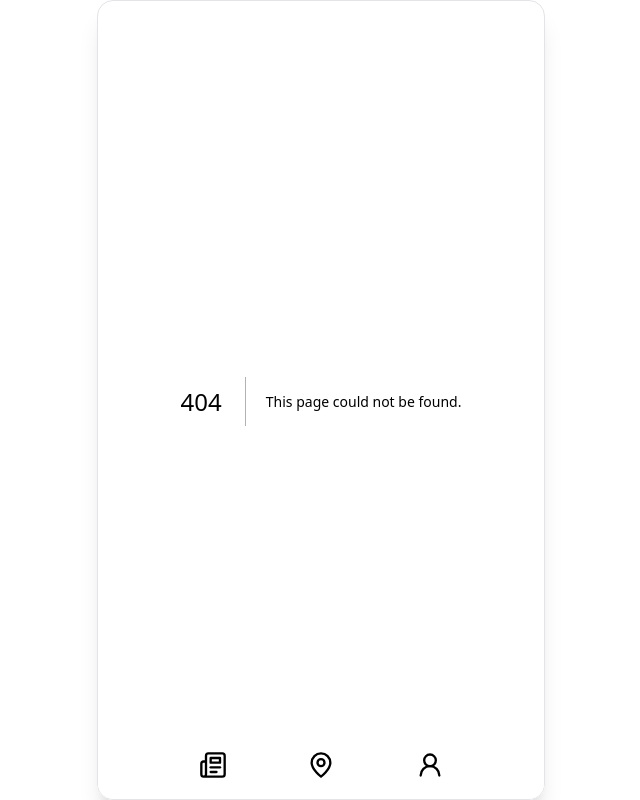
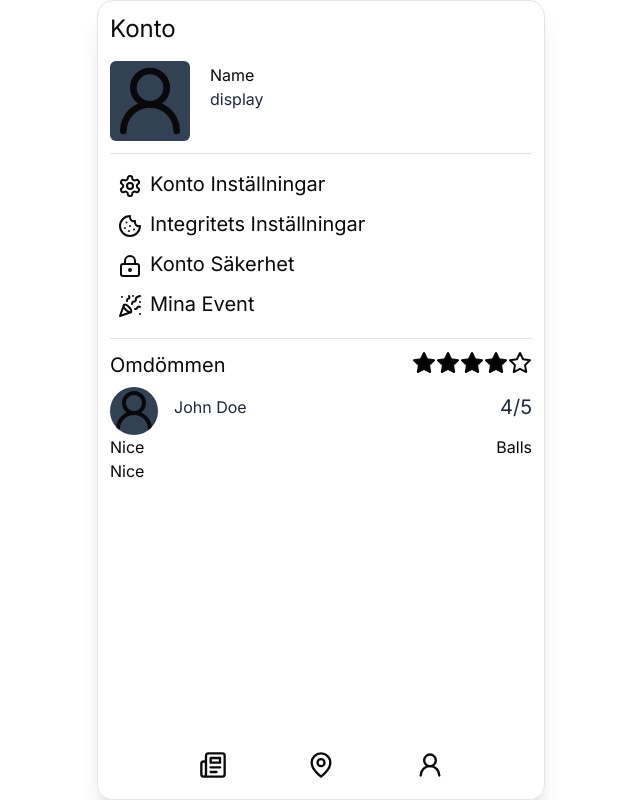
Before and after one commit to JoarM/heet, a Next.js app: page /account in a window 1280 px wide. Before the commit this address had no page. Shown: the whole page, without its empty margins (319-959 px from the left). Built offline with nearby package versions, Linux system fonts and the light colour scheme.

Commit message:
profile page

```diff
--- /dev/null
+++ b/app/account/page.tsx
@@ -0,0 +1,40 @@
+import { UserRound, Settings, Cookie, LockKeyhole, PartyPopper, Star} from "lucide-react";
+import { Separator } from "@/components/ui/separator";
+import Link from "next/link";
+
+export default async function AccountPage() {
+    return (
+        <div className="p-3">
+            <header className="text-2xl">Konto</header>
+            <div className="mt-4">
+                <UserRound className="size-20 bg-slate-700 rounded-md inline-block"/>
+                <div className="inline-block max-w-10 mx-5">
+                    <header>Name</header>
+                    <p className="text-slate-800">display</p>
+                </div>
+                <Separator className="my-3"/>
+                <div className="my-3">
+                    <Link href="" className="block text-xl"><Settings className="inline m-2"/>Konto Inställningar</Link>
+                    <Link href="" className="block text-xl"><Cookie className="inline m-2"/>Integritets Inställningar</Link>
+                    <Link href="" className="block text-xl"><LockKeyhole className="inline m-2"/>Konto Säkerhet</Link>
+                    <Link href="" className="block text-xl"><PartyPopper className="inline m-2"/>Mina Event</Link>
+                </div>
+                <Separator className="my-3"/>
+                <div className="flex">
+                    <p className="text-xl w-max inline">Omdömmen</p>
+                    <div className="ml-auto flex w-max"><Star className="fill-black" /><Star className="fill-black"/><Star className="fill-black"/><Star className="fill-black"/><Star/></div>
+                </div>
+                    <div className="flex">
+                        <UserRound className="size-12 bg-slate-700 rounded-full mt-2"/>
+                        <p className="text-slate-800 m-4">John Doe</p>
+                        <p className="text-slate-800 ml-auto my-auto text-xl">4/5</p>
+                    </div>
+                    <div>
+                        <p className="w-max float-left font">Nice</p>
+                        <p className="ml-auto w-max">Balls</p>
+                        <p>Nice</p>
+                    </div>
+            </div>
+        </div>
+    )
+}
--- a/app/layout.tsx
+++ b/app/layout.tsx
@@ -33,7 +33,7 @@ export default function RootLayout({
               <div className="flex items-center justify-evenly flex-wrap m-5">
                 <Link href={"/news"}><Newspaper className="size-7" /></Link>
                 <Link href={"/"}><MapPin className="size-7" /></Link>
-                <Link href={""}><UserRound className="size-7"/></Link>
+                <Link href={"/account"}><UserRound className="size-7"/></Link>
               </div>
             </nav>
           </div>
--- /dev/null
+++ b/components/ui/separator.tsx
@@ -0,0 +1,31 @@
+"use client"
+
+import * as React from "react"
+import * as SeparatorPrimitive from "@radix-ui/react-separator"
+
+import { cn } from "@/lib/utils"
+
+const Separator = React.forwardRef<
+  React.ElementRef<typeof SeparatorPrimitive.Root>,
+  React.ComponentPropsWithoutRef<typeof SeparatorPrimitive.Root>
+>(
+  (
+    { className, orientation = "horizontal", decorative = true, ...props },
+    ref
+  ) => (
+    <SeparatorPrimitive.Root
+      ref={ref}
+      decorative={decorative}
+      orientation={orientation}
+      className={cn(
+        "shrink-0 bg-border",
+        orientation === "horizontal" ? "h-[1px] w-full" : "h-full w-[1px]",
+        className
+      )}
+      {...props}
+    />
+  )
+)
+Separator.displayName = SeparatorPrimitive.Root.displayName
+
+export { Separator }
--- a/package.json
+++ b/package.json
@@ -15,6 +15,7 @@
     "@radix-ui/react-icons": "^1.3.0",
     "@radix-ui/react-label": "^2.0.2",
     "@radix-ui/react-popover": "^1.0.7",
+    "@radix-ui/react-separator": "^1.0.3",
     "@radix-ui/react-slot": "^1.0.2",
     "@vis.gl/react-google-maps": "^1.0.0",
     "class-variance-authority": "^0.7.0",
```
Also changed, not shown: 1 other file (tests, documents, lock files or other folders).
